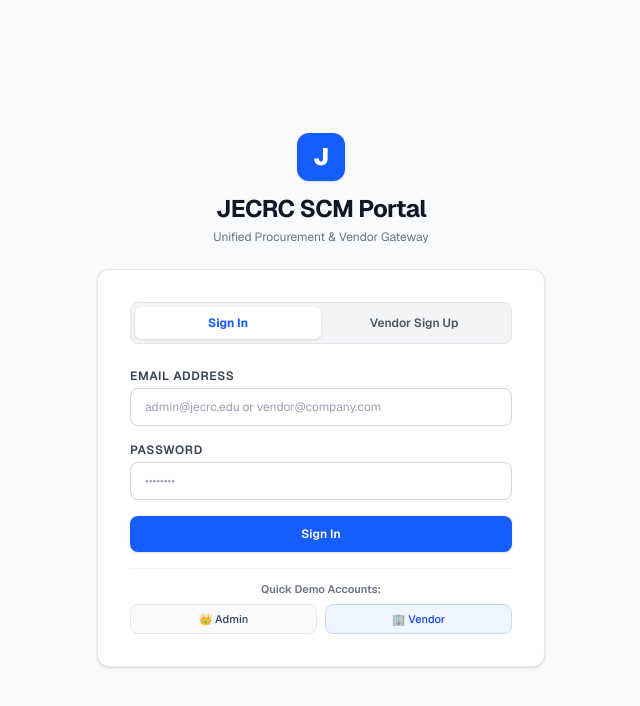
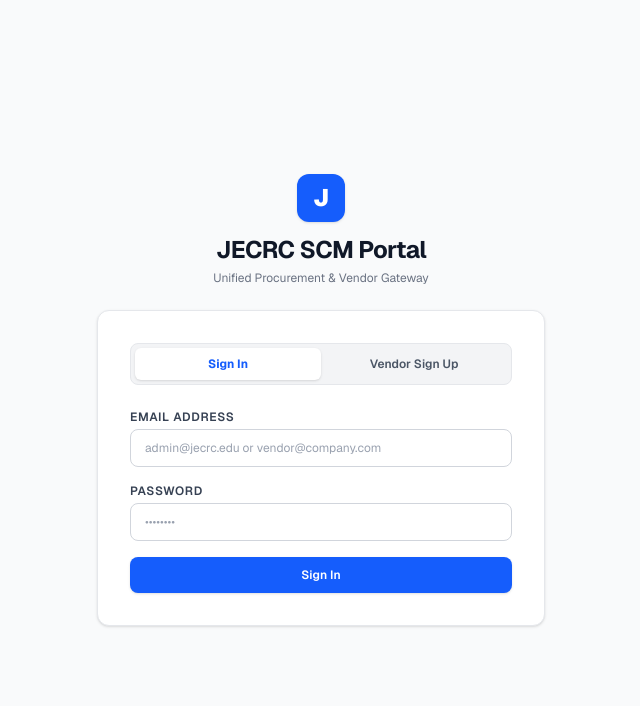
Before and after one commit to yuvraj707sharma/srm, a Next.js app in the folder frontend/: page /srm/login in a window 1280 px wide. Shown: the top 706 px of the page, without its empty margins (319-959 px from the left). Built offline with nearby package versions, Linux system fonts and the light colour scheme.

Commit message:
Remove quick demo account buttons from login page for production

```diff
--- a/frontend/src/app/login/page.tsx
+++ b/frontend/src/app/login/page.tsx
@@ -357,26 +357,6 @@ export default function UnifiedAuthPage() {
                       <span>Sign In</span>
                     )}
                   </button>
-
-                  <div className="pt-3 border-t border-gray-100 space-y-1.5">
-                    <p className="text-[11px] font-semibold text-gray-500 text-center">Quick Demo Accounts:</p>
-                    <div className="flex gap-2">
-                      <button
-                        type="button"
-                        onClick={() => { setLoginEmail("admin@test.com"); setLoginPassword("password123"); setError(null); }}
-                        className="flex-1 py-1.5 px-2 bg-slate-50 hover:bg-slate-100 text-slate-700 text-[11px] font-medium rounded-lg border border-slate-200 transition-colors text-center"
-                      >
-                        👑 Admin
-                      </button>
-                      <button
-                        type="button"
-                        onClick={() => { setLoginEmail("vendor_a@test.com"); setLoginPassword("password123"); setError(null); }}
-                        className="flex-1 py-1.5 px-2 bg-blue-50 hover:bg-blue-100 text-blue-700 text-[11px] font-medium rounded-lg border border-blue-200 transition-colors text-center"
-                      >
-                        🏢 Vendor
-                      </button>
-                    </div>
-                  </div>
                 </form>
               )}
 
```
